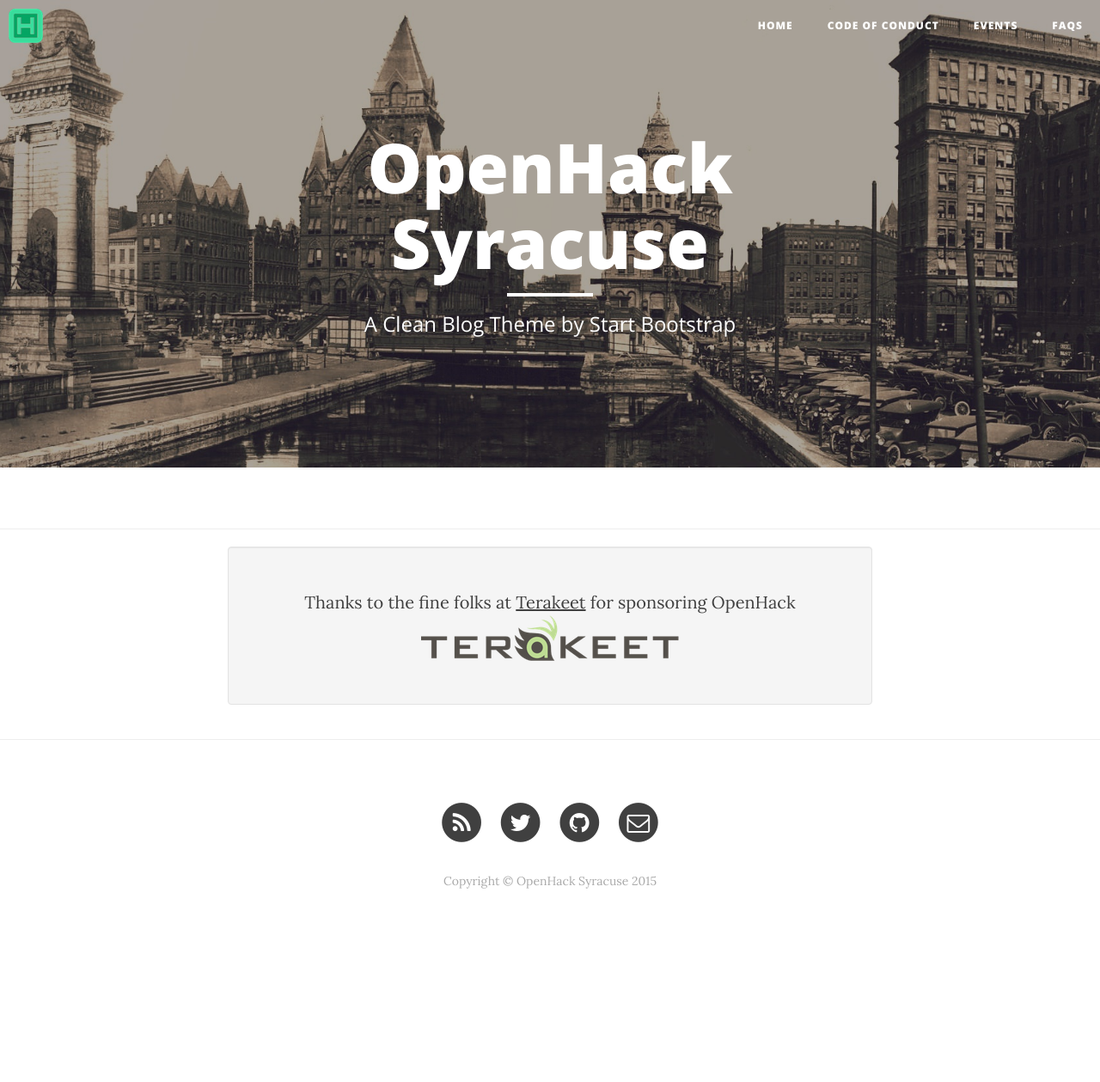
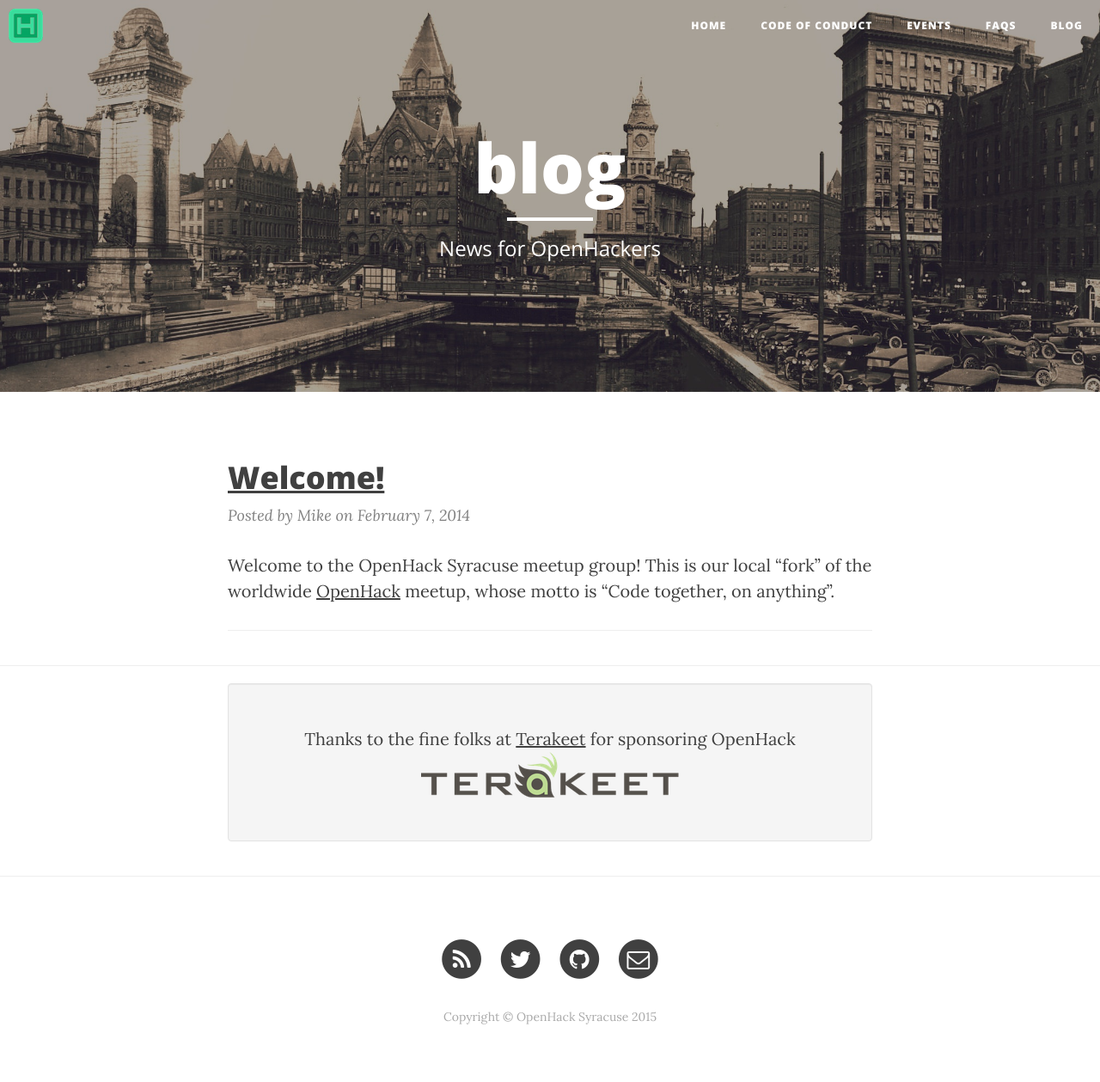
Before and after one commit to syracuseio/openhacksyr.github.io, a Jekyll site: the page built from blog/index.html, in a window 1280 px wide. Shown: the whole page at 86% size. Built offline with Jekyll 4.4.1, drawn with Linux system fonts in a browser that asks for light colours; nearby versions of some CDN libraries; the list of posts is cut into pages by our own code; before the commit the page ends 1101 px from its top, so only the background shows below that.

Commit message:
Add welcome blog post

```diff
--- /dev/null
+++ b/_posts/2015-02-04-welcome-to-openhack.md
@@ -0,0 +1,20 @@
+---
+layout: post
+title:  Welcome!
+date:   2014-02-07 08:08:43
+author: Mike
+---
+Welcome to the OpenHack Syracuse meetup group! This is our local "fork" of the
+worldwide [OpenHack](http://openhack.github.io) meetup, whose motto is "Code
+together, on anything".
+
+OpenHack Syracuse was formed in 2014 to build a community of people in Syracuse
+who like to code, design, and build things in their spare time.
+
+We welcome programmers of all abilities to join us and become better developers,
+together. Students, freelancers, professionals, and hobbyists are all welcome to
+join.
+
+We pride ourselves on being a friendly, casual group, and are always happy to
+see new faces at meetings. Please check out the [FAQ](/faqs.html), and consider
+attending our next meetup!
--- a/blog/index.html
+++ b/blog/index.html
@@ -1,6 +1,7 @@
 ---
 layout: page
-description: "A Clean Blog Theme by Start Bootstrap"
+title: blog
+description: News for OpenHackers
 ---
 
 {% for post in paginator.posts %}
@@ -15,6 +16,7 @@ description: "A Clean Blog Theme by Start Bootstrap"
         {% endif %}
     </a>
     <p class="post-meta">Posted by {{ post.author }} on {{ post.date | date: "%B %-d, %Y" }}</p>
+    {{ post.excerpt }}
 </div>
 <hr>
 {% endfor %}
```
